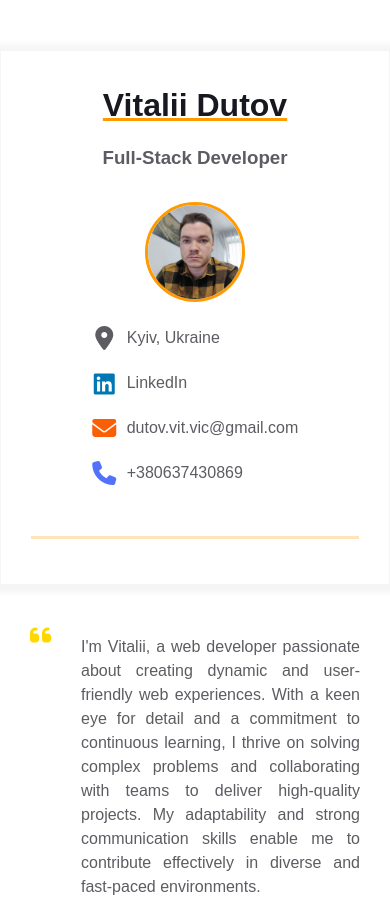
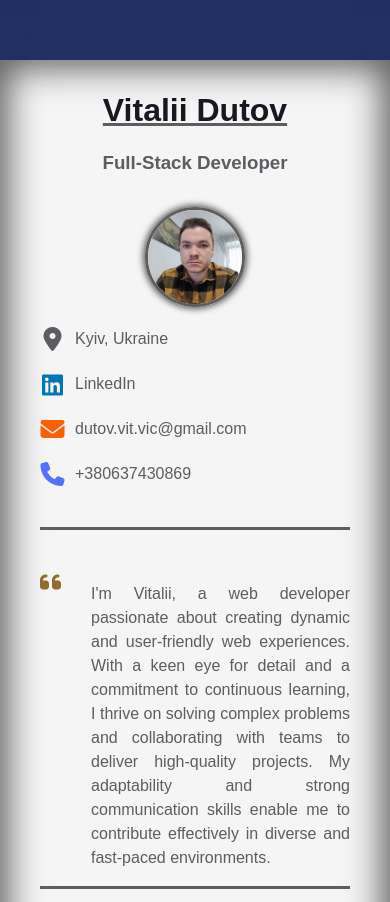
Before and after one commit to duvit/homepage, a plain HTML site: page index.html in a window 390 px wide. Shown: the top 902 px of the page. Drawn offline with Linux system fonts and the light colour scheme.

Commit message:
Finished styling

```diff
--- a/index.html
+++ b/index.html
@@ -12,6 +12,7 @@
   </head>
 
   <body>
+    <div class="wrapper">
       <main>
         <div class="resume">
           <div class="container">
@@ -124,15 +125,19 @@
         <div class="resume__block">
           <div class="intro">
             <div class="intro__icon-wrapper">
-            <i class="fa-solid fa-quote-left fa-xl" style="color: gold"></i>
+              <i
+                class="fa-solid fa-quote-left fa-xl"
+                style="color: rgba(148, 107, 45, 1)"
+              ></i>
             </div>
             <p class="intro_text">
               I'm Vitalii, a web developer passionate about creating dynamic and
               user-friendly web experiences. With a keen eye for detail and a
               commitment to continuous learning, I thrive on solving complex
               problems and collaborating with teams to deliver high-quality
-            projects. My adaptability and strong communication skills enable me
-            to contribute effectively in diverse and fast-paced environments.
+              projects. My adaptability and strong communication skills enable
+              me to contribute effectively in diverse and fast-paced
+              environments.
             </p>
           </div>
         </div>
@@ -162,7 +167,9 @@
                   <span class="experiences__company-header-durability"
                     >01.2023 - Present</span
                   >
-                <h3 class="experiences__company-header-name">NF Development</h3>
+                  <h3 class="experiences__company-header-name">
+                    NF Development
+                  </h3>
                 </div>
 
                 <div class="experiences__company-project">
@@ -219,14 +226,18 @@
                 <div class="additional-info__education">
                   <h3 class="additional-info__education-header">Education</h3>
                   <div class="additional-info__education-university">
-                  <span class="additional-info__education-university-durability"
+                    <span
+                      class="additional-info__education-university-durability"
                       >2015</span
                     >
-                  <h3 class="additional-info__education-university-speciality">
+                    <h3
+                      class="additional-info__education-university-speciality"
+                    >
                       Law
                     </h3>
                     <p class="additional-info__education-university-name">
-                    Open International University Of Human Development “Ukraine”
+                      Open International University Of Human Development
+                      “Ukraine”
                     </p>
                   </div>
                 </div>
@@ -241,6 +252,8 @@
           </div>
         </div>
       </div>
+    </div>
+
     <script src="./script.js"></script>
   </body>
 </html>
--- a/script.js
+++ b/script.js
@@ -29,6 +29,6 @@ function setupPopUpDelegation(container) {
 }
 
 document.addEventListener("DOMContentLoaded", function () {
-  const container = document.querySelector('.contact-info__block');
+  const container = document.querySelector(".contact-info__block");
   setupPopUpDelegation(container);
 });
--- a/styles.css
+++ b/styles.css
@@ -9,19 +9,32 @@
 body {
   font-family: Arial, Helvetica, sans-serif;
   line-height: 1.5;
+  background: rgb(93, 93, 93);
+  background: linear-gradient(
+    45deg,
+    rgba(93, 93, 93, 1) 21%,
+    rgba(34, 49, 100, 1) 45%
+  );
 
   --primary-text-color: #181820;
   --secondary-text-color: #5c5c62;
-  --durability-text-color: #6a737d9c;
+  --durability-text-color: #4950589c;
   --icon-color: #6a737d;
-  --border-color: #ff9a0045;
-  --text-decoration-color: #ff9a00;
+  --border-color: #5d5d5d;
+  --text-decoration-color: #5d5d5d;
+}
+
+.wrapper {
+  margin: 60px auto;
+  max-width: 900px;
+  background-color: #f5f5f5;
+  box-shadow: 0px 0px 35px 8px rgba(34, 49, 100, 1),
+    inset 0px 0px 35px 8px rgba(93, 93, 93, 1);
 }
 
 .container {
   margin: 0 auto;
-  padding: 0 30px;
-  max-width: 900px;
+  padding: 26px 40px;
 }
 
 .fh {
@@ -38,17 +51,13 @@ body {
 }
 
 .resume {
-  margin: 50px auto;
-  border: 1px solid #f5f5f5;
-  box-shadow: 1px 1px 7px 7px #f5f5f5;
-  padding: 30px 0;
+  margin: 0 auto;
   max-width: 900px;
 }
 
 .resume__block {
   border-bottom: 3px solid var(--border-color);
-  padding-bottom: 30px;
-  margin-bottom: 15px;
+  padding-bottom: 16px;
 }
 
 /* Contact info styles */
@@ -86,7 +95,7 @@ body {
 .contact-info__block--center {
   justify-content: center;
   align-items: center;
-  margin: 0 auto;
+  margin: 0 auto 32px;
 }
 
 .contact-info__item {
@@ -116,6 +125,7 @@ body {
 
 .qr-icon-wrapper {
   margin-left: 10px;
+  border-radius: 5px;
   cursor: pointer;
 }
 
@@ -155,6 +165,7 @@ body {
   object-fit: cover;
   border: 3px solid;
   border-color: var(--text-decoration-color);
+  box-shadow: 0px 0px 6px 2px var(--text-decoration-color);
 }
 
 /* Intro and skills styles */
@@ -299,16 +310,12 @@ body {
 
   .contact_info_container {
     flex-direction: column-reverse;
-    align-items: center;
-    justify-content: center;
+    align-items: stretch;
+    justify-content: space-between;
   }
 
   .contact-info__block {
-    margin: 0;
-  }
-
-  .contact-info__block--center {
-    margin-bottom: 24px;
+    margin-bottom: 20px;
   }
 
   .qr-icon-wrapper {
@@ -316,7 +323,7 @@ body {
   }
 
   .contact-info__block:not(:last-child) {
-    margin-bottom: 20px;
+    margin-bottom: 24px;
   }
 
   .contact-info__avatar {
@@ -326,5 +333,10 @@ body {
 
   .experiences {
     margin-right: 0;
+    border-bottom: 3px solid var(--border-color);
+  }
+
+  .additional-info {
+    margin-top: 10px;
   }
 }
```
Lines whose indentation alone changed are shown as unchanged.
